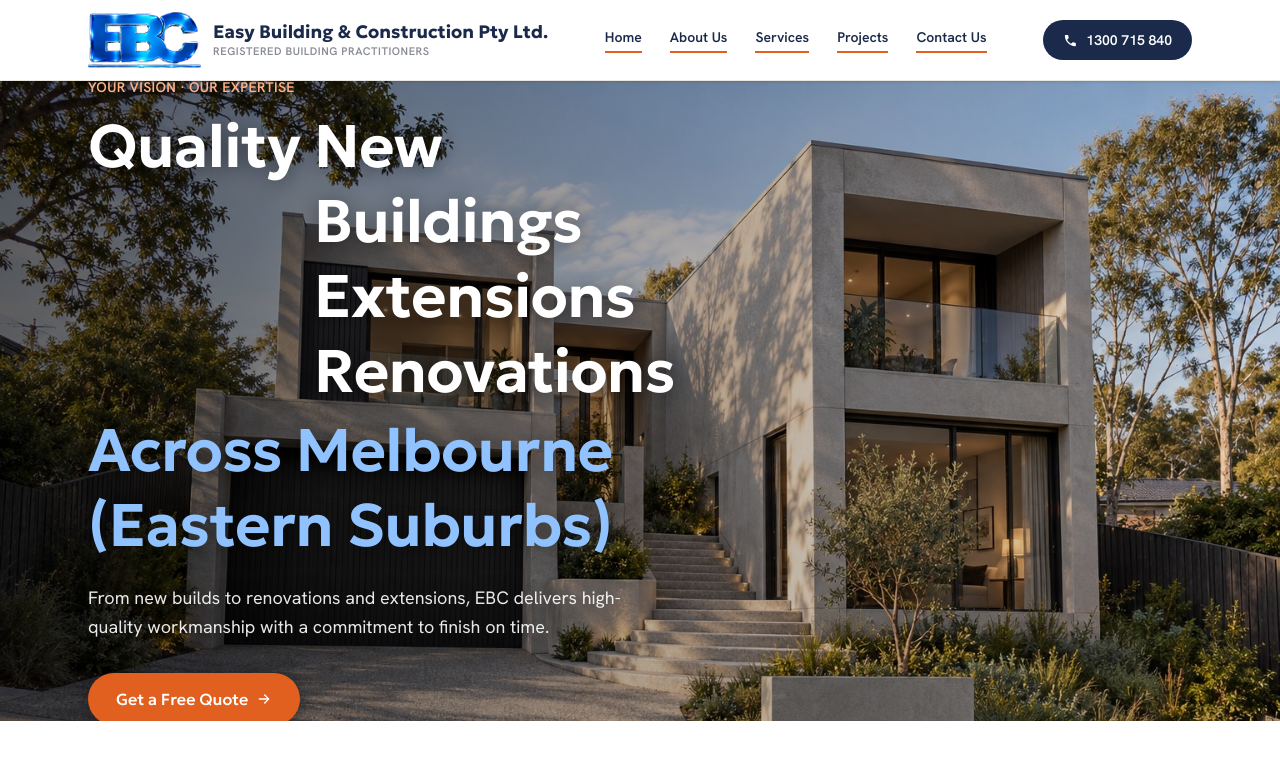
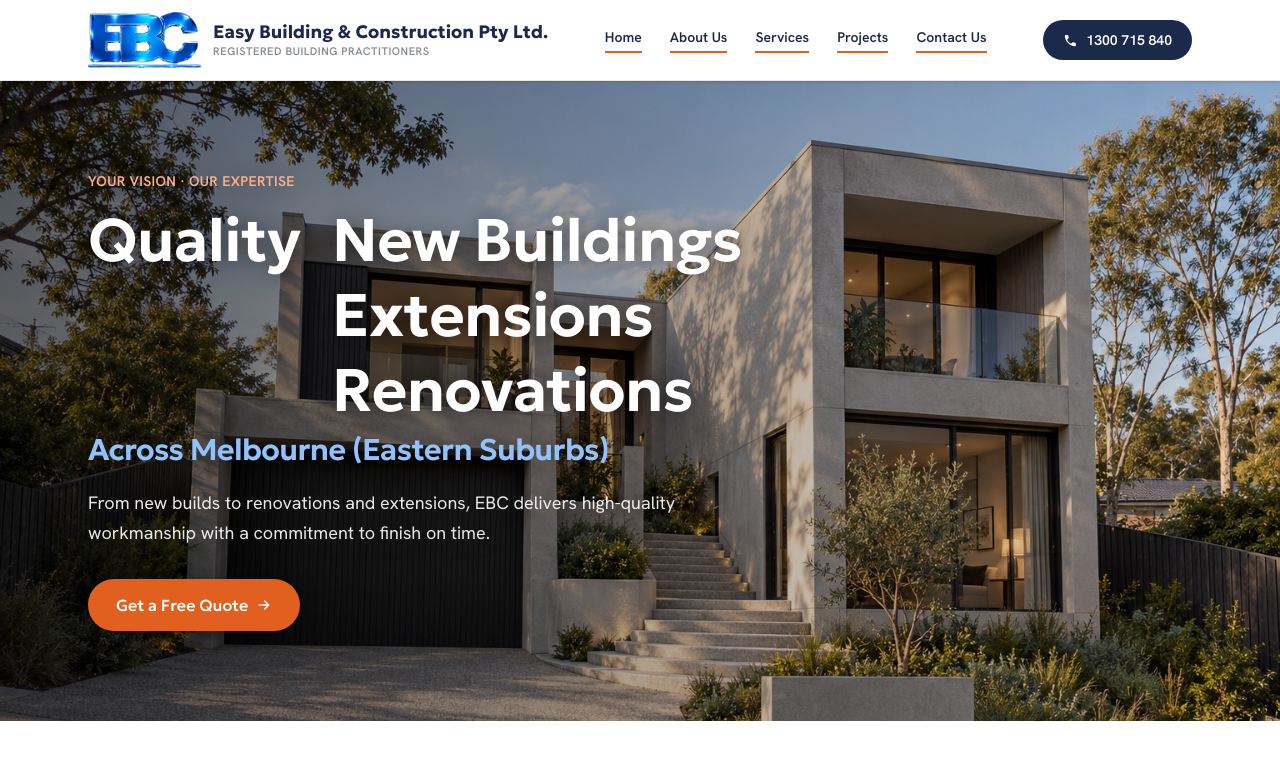
Before and after one commit to EBC2016ce/ebc-platform, a Next.js app: page / in a window 1280 px wide. Shown: the top 784 px of the page. Built offline with nearby package versions, Linux system fonts and the light colour scheme.

Commit message:
Keep Across Melbourne line on one line in hero

```diff
--- a/src/app/page.js
+++ b/src/app/page.js
@@ -145,7 +145,7 @@ export default function Home() {
         <Image src="/hero-melbourne-home-build.jpg" alt="Modern EBC home build in Melbourne" fill className="object-cover" priority />
         <div className="absolute inset-0 bg-gradient-to-r from-black/60 via-black/30 to-black/5" />
         <div className="relative z-10 max-w-6xl mx-auto px-6 h-full flex items-center">
-          <div className="max-w-xl [filter:drop-shadow(0_2px_10px_rgba(0,0,0,0.45))]">
+          <div className="max-w-2xl [filter:drop-shadow(0_2px_10px_rgba(0,0,0,0.45))]">
             <span className="block text-sm font-semibold text-[#FFB088] tracking-wide mb-3">YOUR VISION &middot; OUR EXPERTISE</span>
             <h1 className="text-4xl md:text-6xl font-semibold text-white leading-tight" style={{ fontFamily: 'var(--font-heading)' }}>
               <span className="grid" style={{ gridTemplateColumns: 'auto auto' }}>
@@ -153,7 +153,7 @@ export default function Home() {
                 <span></span><span>Extensions</span>
                 <span></span><span>Renovations</span>
               </span>
-              <span className="block mt-1 text-[#8FC2FF]">Across Melbourne (Eastern Suburbs)</span>
+              <span className="block mt-1 text-[#8FC2FF] text-xl md:text-3xl whitespace-nowrap">Across Melbourne (Eastern Suburbs)</span>
             </h1>
             <p className="mt-5 text-lg text-white/90 leading-relaxed">
               From new builds to renovations and extensions, EBC delivers high-quality workmanship with a commitment to finish on time.
```
